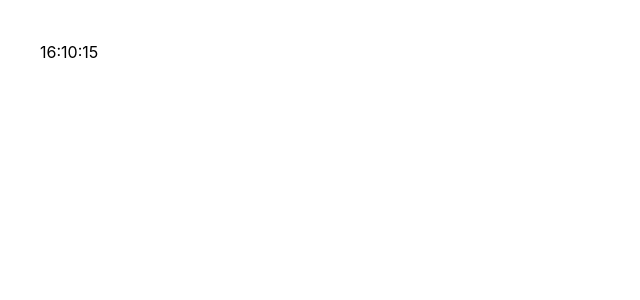
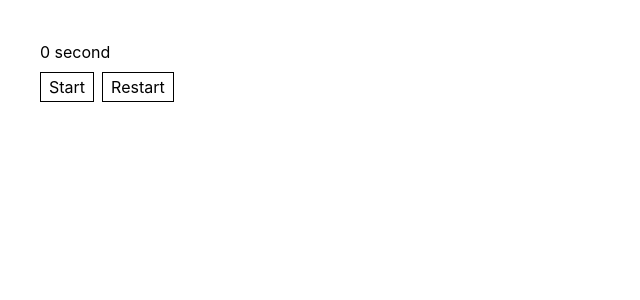
Before and after one commit to Mansiverma30/frontend-machine-coding, a React (Vite) app in the folder small-components/: page / in a window 1280 px wide. Shown: the top 300 px of the page, without its empty margins (0-640 px from the left). Built offline with nearby package versions, Linux system fonts and the light colour scheme.

Commit message:
Stopwatch kinda

```diff
--- a/small-components/src/App.jsx
+++ b/small-components/src/App.jsx
@@ -1,9 +1,9 @@
-import DigitalClock from "./components/DigitalClock/DigitalClock";
+import Stopwatch from "./components/Stopwatch/Stopwatch";
 
 const App = () => {
   return (
     <div className="h-screen w-screen">
-      <DigitalClock />
+      <Stopwatch />
     </div>
   );
 };
--- /dev/null
+++ b/small-components/src/components/Stopwatch/Stopwatch.jsx
@@ -0,0 +1,41 @@
+import React, { useEffect, useState } from "react";
+
+const Stopwatch = () => {
+  const [time, setTime] = useState(0);
+  const [isRunning, setIsRunning] = useState(false);
+  useEffect(() => {
+    if (isRunning) {
+      const timer = setInterval(() => {
+        setTime((t) => t + 1);
+      }, 1000);
+      return () => {
+        clearInterval(timer);
+      };
+    }
+  }, [isRunning]);
+
+  return (
+    <div className="p-10">
+      <p>{time <= 1 ? `${time} second` : `${time} seconds`}</p>
+      <div className="gap-2 mt-2 flex">
+        <button
+          className="border px-2 py-0.5 cursor-pointer active:scale-95"
+          onClick={() => setIsRunning((prev) => !prev)}
+        >
+          {isRunning ? "Pause" : "Start"}
+        </button>
+        <button
+          className="border px-2 py-0.5 cursor-pointer active:scale-95"
+          onClick={() => {
+            setIsRunning(false);
+            setTime(0);
+          }}
+        >
+          Restart
+        </button>
+      </div>
+    </div>
+  );
+};
+
+export default Stopwatch;
```
Also changed, not shown: small-components/src/components/Stopwatch/Readme.md (added), 2 other files (tests, documents, lock files or other folders).
